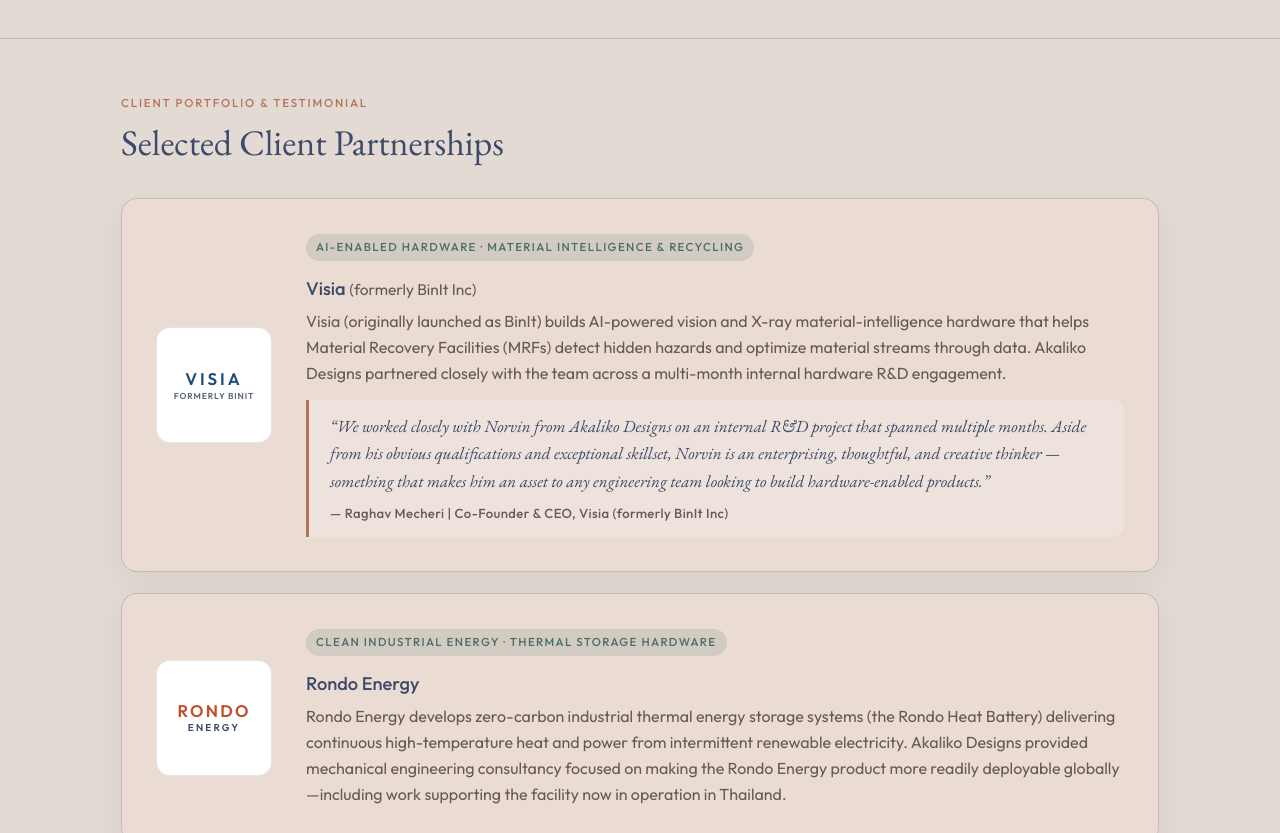
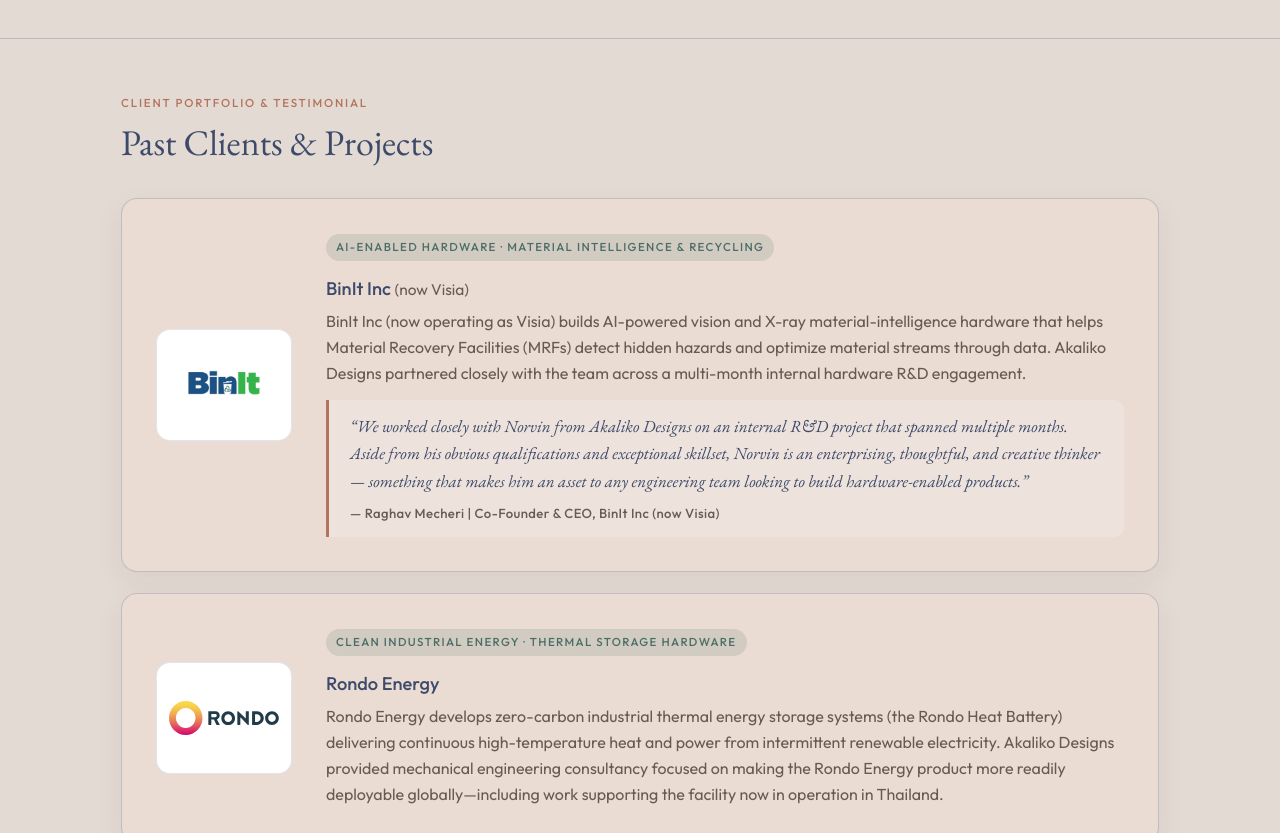
Before and after one commit to anorthernfriend/anorthernfriend.github.io, a plain HTML site: page hardware.html in a window 1280 px wide. Shown: the part 1600-2433 px from the top of the page. Drawn offline with nearby package versions, Linux system fonts and the light colour scheme.

Commit message:
Use official Rondo Energy SVG logo, restore BinIt Inc (now Visia) logo, rename section to Past Clients & Projects

```diff
--- a/hardware.html
+++ b/hardware.html
@@ -767,8 +767,8 @@ html[data-theme="starlight"] .footer-lockup { filter: brightness(1.55); opacity:
   padding: var(--s4); box-shadow: var(--shadow);
 }
 .client-logo-box {
-  width: 116px; height: 116px; border-radius: 14px; background: #ffffff;
-  border: 1px solid rgba(62, 74, 105, 0.14); padding: 10px;
+  width: 136px; height: 112px; border-radius: 14px; background: #ffffff;
+  border: 1px solid rgba(62, 74, 105, 0.14); padding: 12px;
   display: flex; align-items: center; justify-content: center; flex: 0 0 auto;
 }
 .client-logo-box img { width: 100%; height: 100%; object-fit: contain; display: block; }
@@ -946,35 +946,29 @@ html[data-theme="starlight"] .footer-lockup { filter: brightness(1.55); opacity:
       <div class="container">
         <div class="section-header">
           <span class="section-kicker">Client Portfolio &amp; Testimonial</span>
-          <h2>Selected Client Partnerships</h2>
+          <h2>Past Clients &amp; Projects</h2>
         </div>
         <div class="client-stack">
           <article class="client-card">
             <div class="client-logo-box">
-              <div class="client-wordmark" aria-label="Visia (formerly BinIt Inc)">
-                <span style="color:#1F4E79;letter-spacing:0.18em">VISIA</span>
-                <span style="color:#5C6878;letter-spacing:0.10em;font-size:0.54rem">FORMERLY BINIT</span>
-              </div>
+              <img src="assets/client-binit.jpg" alt="BinIt Inc logo">
             </div>
             <div>
               <span class="tier-badge">AI-Enabled Hardware · Material Intelligence &amp; Recycling</span>
-              <h3 style="margin-top:var(--s2);margin-bottom:6px">Visia <span style="font-size:0.85em;font-weight:400;color:var(--muted)">(formerly BinIt Inc)</span></h3>
+              <h3 style="margin-top:var(--s2);margin-bottom:6px">BinIt Inc <span style="font-size:0.85em;font-weight:400;color:var(--muted)">(now Visia)</span></h3>
               <p style="color:var(--muted);margin:0">
-                Visia (originally launched as BinIt) builds AI-powered vision and X-ray material-intelligence hardware that helps Material Recovery Facilities (MRFs) detect hidden hazards and optimize material streams through data. Akaliko Designs partnered closely with the team across a multi-month internal hardware R&amp;D engagement.
+                BinIt Inc (now operating as Visia) builds AI-powered vision and X-ray material-intelligence hardware that helps Material Recovery Facilities (MRFs) detect hidden hazards and optimize material streams through data. Akaliko Designs partnered closely with the team across a multi-month internal hardware R&amp;D engagement.
               </p>
               <blockquote class="client-quote">
                 <p>“We worked closely with Norvin from Akaliko Designs on an internal R&amp;D project that spanned multiple months. Aside from his obvious qualifications and exceptional skillset, Norvin is an enterprising, thoughtful, and creative thinker — something that makes him an asset to any engineering team looking to build hardware-enabled products.”</p>
-                <cite>— Raghav Mecheri | Co-Founder &amp; CEO, Visia (formerly BinIt Inc)</cite>
+                <cite>— Raghav Mecheri | Co-Founder &amp; CEO, BinIt Inc (now Visia)</cite>
               </blockquote>
             </div>
           </article>
 
           <article class="client-card">
             <div class="client-logo-box">
-              <div class="client-wordmark" aria-label="Rondo Energy">
-                <span>RONDO</span>
-                <span>ENERGY</span>
-              </div>
+              <img src="assets/client-rondo.svg" alt="Rondo Energy logo">
             </div>
             <div>
               <span class="tier-badge">Clean Industrial Energy · Thermal Storage Hardware</span>
```
Also changed, not shown: industries.html (+8 -14 lines), assets/client-rondo.svg (added).
